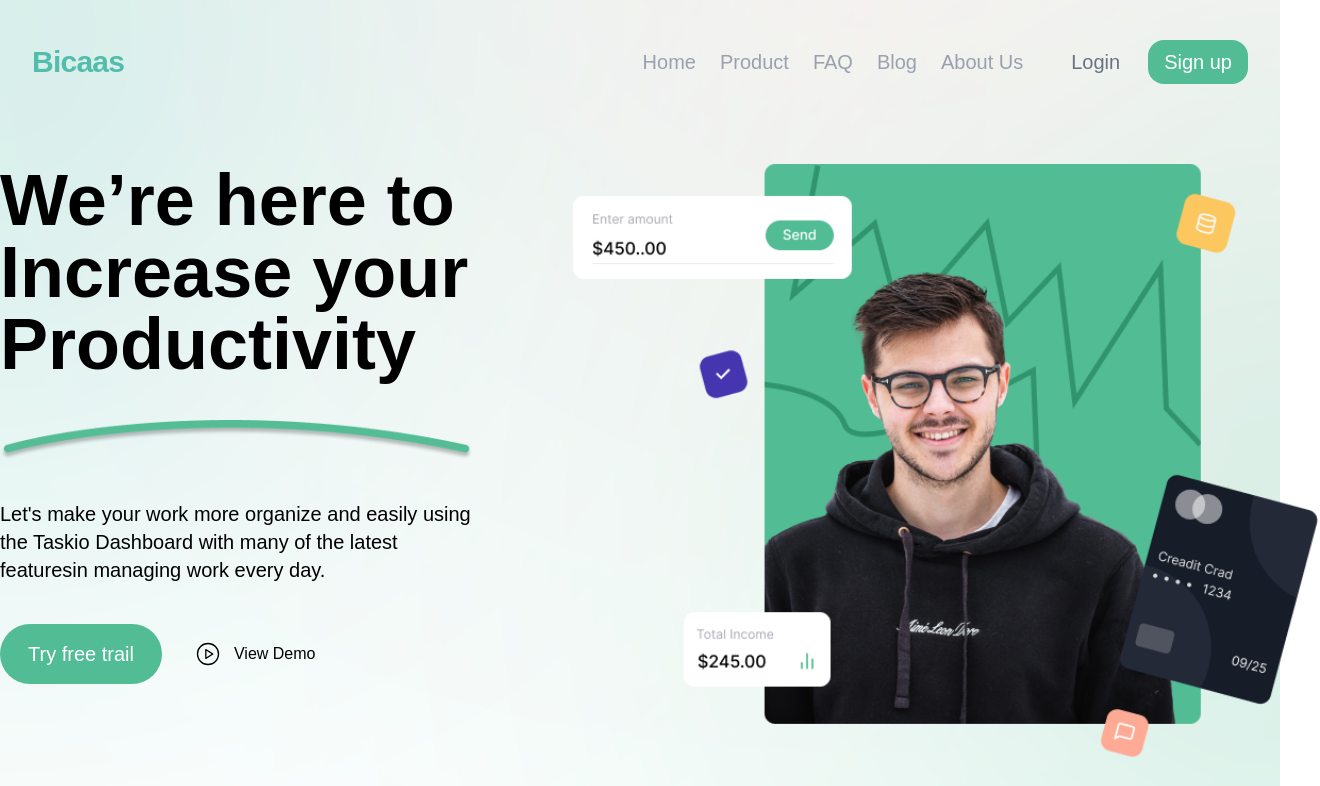
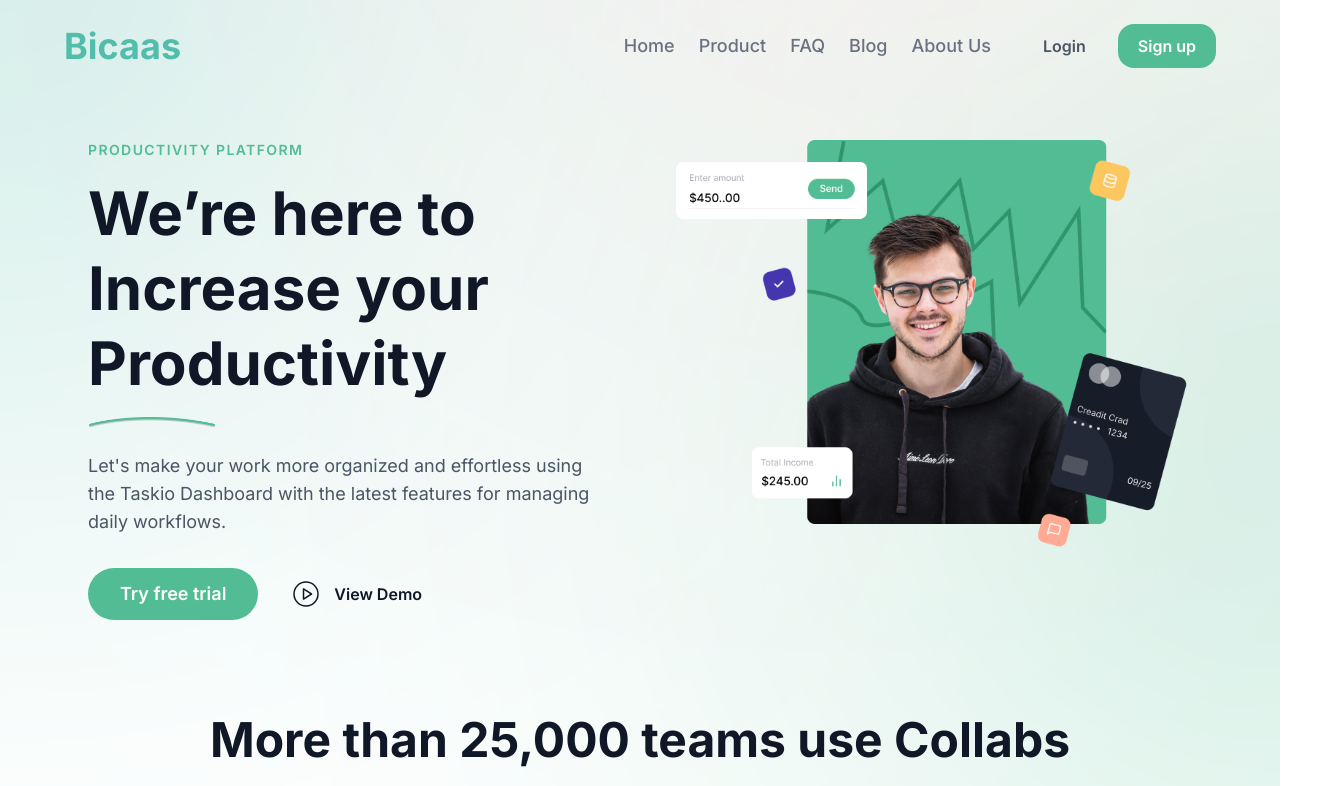
Before and after one commit to MKBob/demo-landing-page, a React app: page / in a window 1280 px wide. Shown: the top 786 px of the page, 1320 px wide, since content can reach past the window. Built offline with nearby package versions, Linux system fonts and the light colour scheme; the HTML template or start-up script is replaced by a standard one.

Commit message:
file-update-three

```diff
--- a/src/App.css
+++ b/src/App.css
@@ -0,0 +1,5 @@
+@import url('https://fonts.googleapis.com/css2?family=Inter:ital,opsz,wght@0,14..32,100..900;1,14..32,100..900&display=swap');
+
+body{
+  font-family: "Inter", sans-serif;
+}
--- /dev/null
+++ b/src/components/Button.jsx
@@ -0,0 +1,38 @@
+const baseClasses =
+  'inline-flex items-center justify-center rounded-2xl font-semibold transition-colors focus-visible:outline focus-visible:outline-2 focus-visible:outline-offset-2 focus-visible:outline-[#52BD94]'
+
+const variantClasses = {
+  primary: 'bg-[#52BD94] text-white hover:bg-[#3a9c79]',
+  secondary: 'text-gray-600 hover:bg-[#52BD94] hover:text-white',
+  outline: 'border border-gray-300 text-gray-700 hover:bg-gray-50',
+  ghost: 'text-gray-900 hover:text-[#52BD94]'
+}
+
+const sizeClasses = {
+  sm: 'px-3 py-1.5 text-sm',
+  md: 'px-5 py-2.5 text-base',
+  lg: 'px-6 py-3 text-lg',
+  none: ''
+}
+
+const Button = ({
+  as: Component = 'button',
+  variant = 'primary',
+  size = 'md',
+  className = '',
+  children,
+  ...props
+}) => {
+  const variantClass = variantClasses[variant] ?? variantClasses.primary
+  const sizeClass = sizeClasses[size] ?? sizeClasses.md
+
+  const classes = [baseClasses, variantClass, sizeClass, className].filter(Boolean).join(' ')
+
+  return (
+    <Component className={classes} {...props}>
+      {children}
+    </Component>
+  )
+}
+
+export default Button
--- a/src/components/Footer.jsx
+++ b/src/components/Footer.jsx
@@ -3,10 +3,13 @@ import logo from "../components/images/logo.png"
 
 const Footer = () => {
     return (
-        <div className='flex flex-col items-center justify-center text-center space-y-6'>
-            <p className='text-5xl font-bold pt-15'>More than 25,000 teams use Collabs</p>
-            <img src={logo} alt='group' className='mx-auto py-10' />
-        </div>
+        <footer className="flex flex-col items-center justify-center gap-6 px-4 py-12 text-center">
+            <p className='text-3xl font-bold text-gray-900 sm:text-4xl lg:text-5xl'>
+                More than 25,000 teams use Collabs
+            </p>
+
+            <img src={logo} alt='Collabs partner logos' className="mx-auto w-full max-w-3xl" />
+        </footer>
     )
 }
 
--- a/src/components/Home.jsx
+++ b/src/components/Home.jsx
@@ -1,36 +1,28 @@
 import React from 'react'
 import group from "../components/images/group.png"
 import line from "../components/images/line.png"
-import { PlayCircle } from '@phosphor-icons/react'
+import HomeButtons from './HomeButtons'
 const Home = () => {
     return (
-        <div className='flex items-start justify-center py-10 gap-15'>
-            {/* first div */}
+        <section className='mx-auto flex w-full max-w-6xl flex-col-reverse items-center gap-10 py-12 sm:px-6 md:flex-row md:items-start lg:gap-16'>
+            <div className='w-full md:w-1/2'>
+                <p className='text-sm font-semibold uppercase tracking-widest text-[#52BD94]'>Productivity Platform</p>
+                <h1 className='mt-4 text-4xl font-bold leading-tight text-gray-900 sm:text-5xl lg:text-6xl'>
+                    We’re here to <br className='hidden sm:block' /> Increase your <br /> Productivity
+                </h1>
+                <div className='mt-4 w-24 sm:w-32'>
+                    <img src={line} alt='line accent' className='w-full' />
+                </div>
+                <p className='mt-6 text-base text-gray-600 sm:text-lg'>
+                    Let's make your work more organized and effortless using the Taskio Dashboard with the latest features for managing daily workflows.
+                </p>
+                <HomeButtons />
+            </div>
 
-            <div>
-                <h1 className='text-7xl font-bold'>
-                    We’re here to <br /> Increase your <br /> Productivity
-                    <div className='py-10 '>
-                        <img src={line} alt='line' />
-                    </div>
-                </h1>
-                <p className='text-xl'>Let's make your work more organize and easily using <br /> the Taskio Dashboard  with many of the latest <br /> featuresin managing work every day.</p>
-                <div className='flex items-center gap-8 py-10'>
-                    <button className=" px-7 py-4 text-xl rounded-4xl text-white cursor-pointer transition-colors bg-[#52BD94]">
-                        Try free trail
-                    </button>
-                    <p className='flex items-center gap-3 cursor-pointer'>
-                        <PlayCircle size={28} weight="light" />
-                        View Demo
-                    </p>
-
-                </div>
+            <div className='flex w-full justify-center md:w-1/2'>
+                <img src={group} alt='Team collaborating illustration' className='h-auto w-full max-w-md object-contain sm:max-w-lg' />
             </div>
-            {/* second div */}
-            <div>
-                <img src={group} alt='group' className='h-1/2 w-full mx-10'/>
-            </div>
-        </div>
+        </section>
     )
 }
 
--- /dev/null
+++ b/src/components/HomeButtons.jsx
@@ -0,0 +1,16 @@
+import { PlayCircle } from '@phosphor-icons/react'
+import Button from './Button'
+
+const HomeButtons = () => (
+  <div className='mt-8 flex flex-col gap-4 sm:flex-row sm:items-center sm:gap-8'>
+    <Button className="rounded-full px-8 py-3 text-base" size="lg">
+      Try free trial
+    </Button>
+    <Button variant='ghost' size='none' className='gap-3 px-0 text-base font-medium'>
+      <PlayCircle size={32} weight="light" />
+      View Demo
+    </Button>
+  </div>
+)
+
+export default HomeButtons
--- a/src/components/Navbar.jsx
+++ b/src/components/Navbar.jsx
@@ -1,4 +1,5 @@
 import { useState } from 'react'
+import Button from './Button'
 
 const navLinks = [
   { label: 'Home', href: '#' },
@@ -12,15 +13,14 @@ export default function Navbar() {
   const [isMenuOpen, setIsMenuOpen] = useState(false)
 
   return (
-    <header className="">
-      <nav className="mx-auto flex max-w-7xl items-center justify-between px-80 py-10 md:px-8">
-        <div>
-
-          <span className="text-3xl text-[#52BDAA] font-semibold tracking-tight">Bicaas</span>
+    <header>
+      <nav className="mx-auto flex w-full max-w-6xl items-center justify-between px-4 py-6 sm:px-6 lg:px-0">
+        <div className="flex items-center gap-2">
+          <span className="text-3xl font-bold text-[#52BDAA] sm:text-4xl">Bicaas</span>
         </div>
 
         <button
-          className="inline-flex h-10 w-10 items-center justify-center rounded-lg border border-gray-200 text-gray-700 transition-colors hover:bg-gray-50 md:hidden"
+          className="inline-flex h-10 w-10 items-center justify-center rounded-lg border border-gray-200 text-gray-700 transition-colors hover:bg-gray-50 lg:hidden"
           aria-label="Toggle navigation"
           onClick={() => setIsMenuOpen((prev) => !prev)}
         >
@@ -36,45 +36,45 @@ export default function Navbar() {
           </div>
         </button>
 
-        <div className="hidden items-center gap-8 md:flex">
-          <ul className="flex items-center gap-6 text-sm font-medium text-gray-400">
+        <div className="hidden items-center gap-8 lg:flex">
+          <ul className="flex items-center gap-6 text-base font-medium text-gray-500">
             {navLinks.map((link) => (
               <li key={link.label}>
-                <a className="transition-colors text-xl cursor-pointer hover:text-gray-900" href={link.href}>
+                <a className="text-lg transition-colors hover:text-gray-900" href={link.href}>
                   {link.label}
                 </a>
               </li>
             ))}
           </ul>
           <div className="flex items-center gap-3">
-            <button className=" px-4 py-2 text-xl rounded-2xl text-gray-500 cursor-pointer transition-colors hover:bg-[#52BD94] hover:text-white">
+            <Button variant="secondary" size="md" className="text-base">
               Login
-            </button>
-            <button className="rounded-2xl bg-[#52BD94] px-4 py-2 text-xl text-white transition-colors cursor-pointer">
+            </Button>
+            <Button size="md" className="text-base">
               Sign up
-            </button>
+            </Button>
           </div>
         </div>
       </nav>
 
       {isMenuOpen && (
-        <div className="border-t border-gray-100 bg-white md:hidden">
+        <div className="border-t border-gray-100 bg-white lg:hidden">
           <ul className="flex flex-col gap-2 px-4 py-4 text-gray-700">
             {navLinks.map((link) => (
               <li key={link.label}>
-                <a className="block rounded-lg px-3 py-2 text-sm font-medium hover:bg-gray-50" href={link.href}>
+                <a className="block rounded-lg px-3 py-2 text-base font-medium hover:bg-gray-50" href={link.href}>
                   {link.label}
                 </a>
               </li>
             ))}
           </ul>
           <div className="flex flex-col gap-2 px-4 pb-4">
-            <button className=" px-4 py-2 text-xl rounded-lg text-gray-700 cursor-pointer transition-colors hover:bg-[#52BDAA]">
+            <Button variant="secondary" className="w-full rounded-lg text-base">
               Login
-            </button>
-            <button className="rounded-lg bg-[#52BD94]  px-4 py-2 text-xl text-white transition-colors hover:bg-[#52BD94] ">
+            </Button>
+            <Button className="w-full rounded-lg text-base">
               Sign up
-            </button>
+            </Button>
           </div>
         </div>
       )}
--- a/src/index.css
+++ b/src/index.css
@@ -1,8 +1,5 @@
 @import "tailwindcss";
-@import url('https://fonts.googleapis.com/css2?family=Elms+Sans:ital,wght@0,100..900;1,100..900&family=Inter:ital,opsz,wght@0,14..32,100..900;1,14..32,100..900&family=Poppins:ital,wght@0,100;0,200;0,300;0,400;0,500;0,600;0,700;0,800;0,900;1,100;1,200;1,300;1,400;1,500;1,600;1,700;1,800;1,900&family=Roboto:ital,wght@0,100..900;1,100..900&family=Space+Grotesk:wght@300..700&display=swap');
-body{
-  font-family: "Elms Sans", sans-serif;
-}
+
 @layer utilities {
   .global-bg {
     background-image: url('./components//images/back.png');
```
Also changed, not shown: 1 other file (tests, documents, lock files or other folders).
